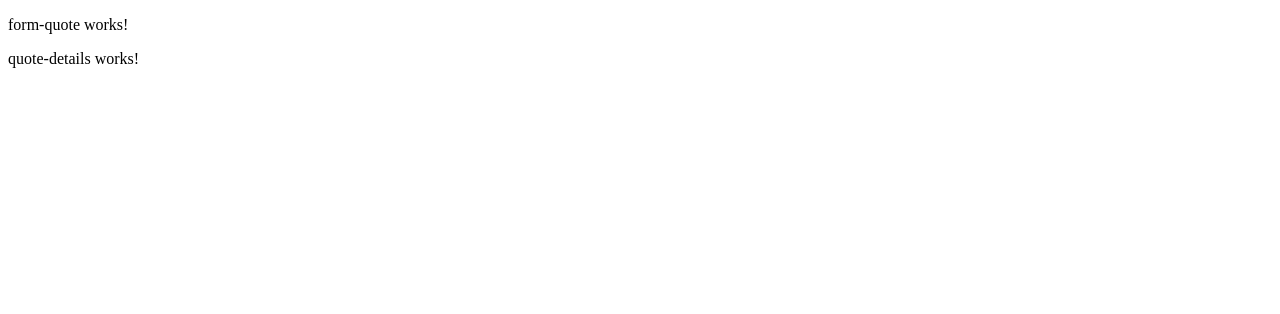
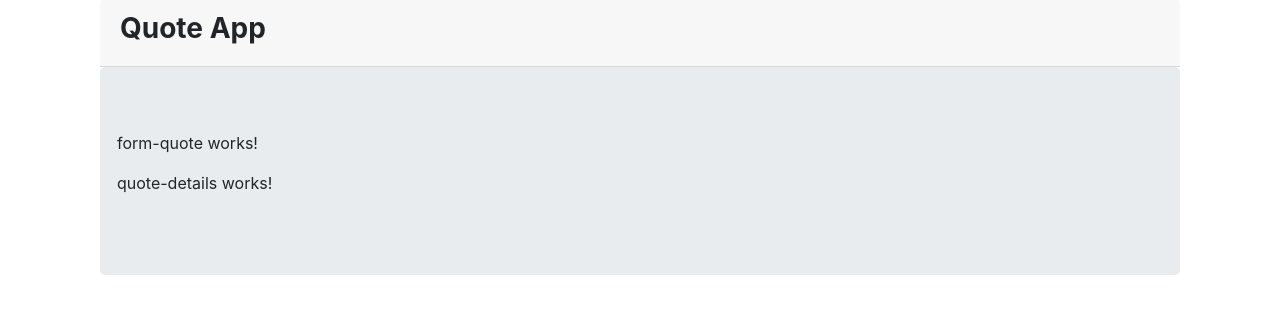
Before and after one commit to linusmbae/Angular-IP-1, an Angular app: page / in a window 1280 px wide. Shown: the top 314 px of the page. Built offline with nearby package versions, Linux system fonts and the light colour scheme.

Commit message:
bootstrap installed

```diff
--- a/src/app/quote/quote.component.html
+++ b/src/app/quote/quote.component.html
@@ -1,2 +1,15 @@
-<app-form-quote></app-form-quote>
-<app-quote-details></app-quote-details>
+<div class="container">
+  <div class="container-fluid">
+    <div class="card-header">
+      <h3> <strong>Quote App</strong> </h3>
+    </div>
+    <div class="jumbotron">
+      <div class="row">
+        <app-form-quote></app-form-quote>
+      </div>
+      <div class="row">
+        <app-quote-details></app-quote-details>
+      </div>
+    </div>
+  </div>
+</div>
--- a/src/styles.css
+++ b/src/styles.css
@@ -1 +1,2 @@
 /* You can add global styles to this file, and also import other style files */
+@import "~bootstrap/dist/css/bootstrap.css"
```
